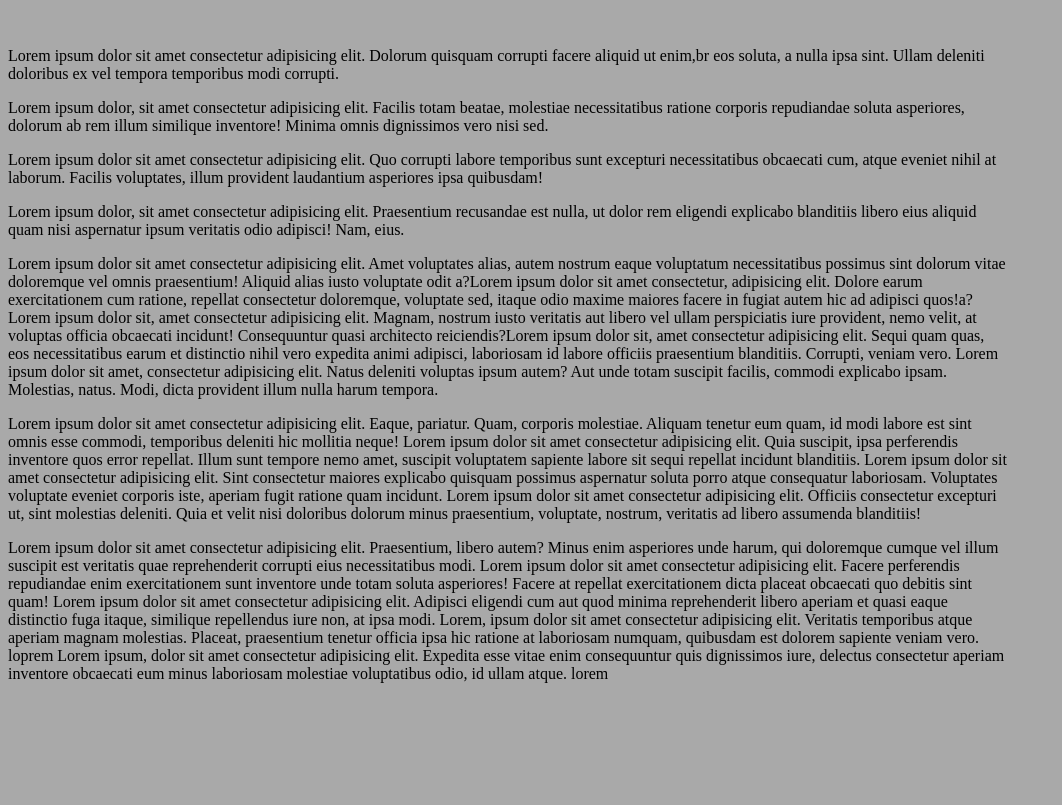
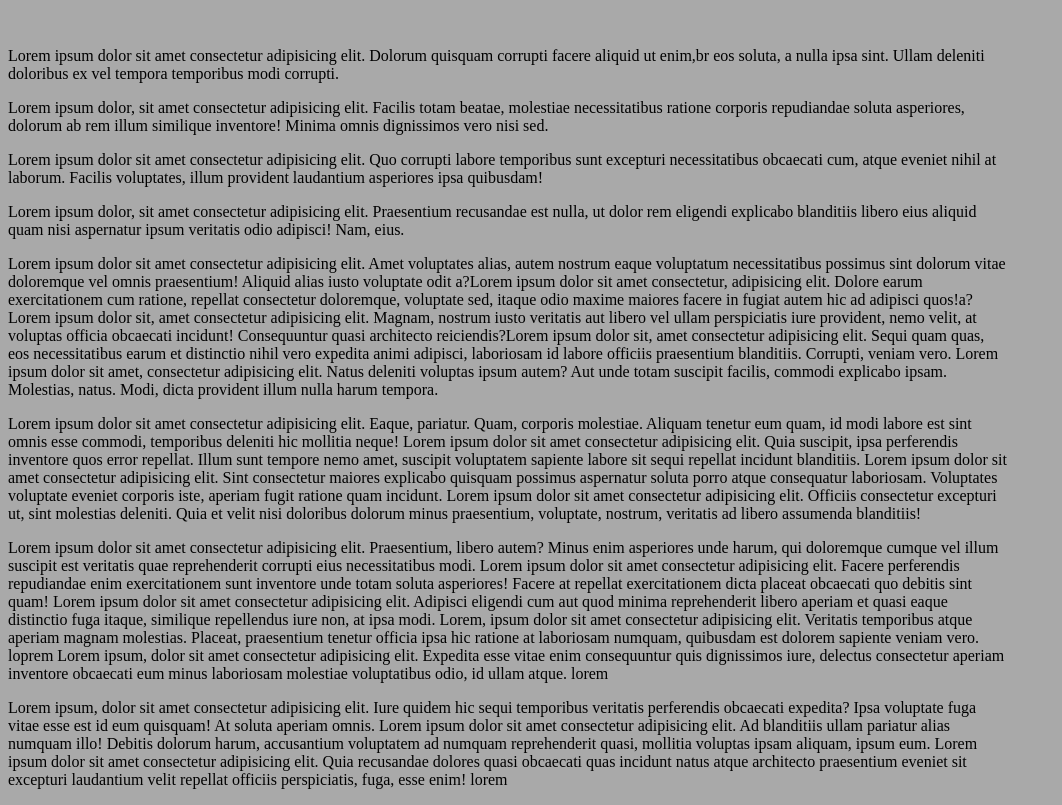
Before and after one commit to MateusCampaner/Ola-Mundo, a plain HTML site: page site-exemplo/index.html in a window 1280 px wide. Shown: the part 137-942 px from the top of the page, without its empty margins (0-1062 px from the left). Before the commit the page ends 836 px from the top, so only its background shows below. Drawn offline with Linux system fonts and the light colour scheme.

Commit message:
16/4/2020

```diff
--- a/site-exemplo/index.html
+++ b/site-exemplo/index.html
@@ -62,6 +62,9 @@
         ullam atque. lorem
     </p>
 
+    <p>Lorem ipsum, dolor sit amet consectetur adipisicing elit. Iure quidem hic sequi temporibus veritatis perferendis obcaecati expedita? Ipsa voluptate fuga vitae esse est id eum quisquam! At soluta aperiam omnis. Lorem ipsum dolor sit amet consectetur adipisicing elit. Ad blanditiis ullam pariatur alias numquam illo! Debitis dolorum harum, accusantium voluptatem ad numquam reprehenderit quasi, mollitia voluptas ipsam aliquam, ipsum eum. Lorem ipsum dolor sit amet consectetur adipisicing elit. Quia recusandae dolores quasi obcaecati quas incidunt natus atque architecto praesentium eveniet sit excepturi laudantium velit repellat officiis perspiciatis, fuga, esse enim! lorem
+    </p>
+
 
 
 </body>
```
